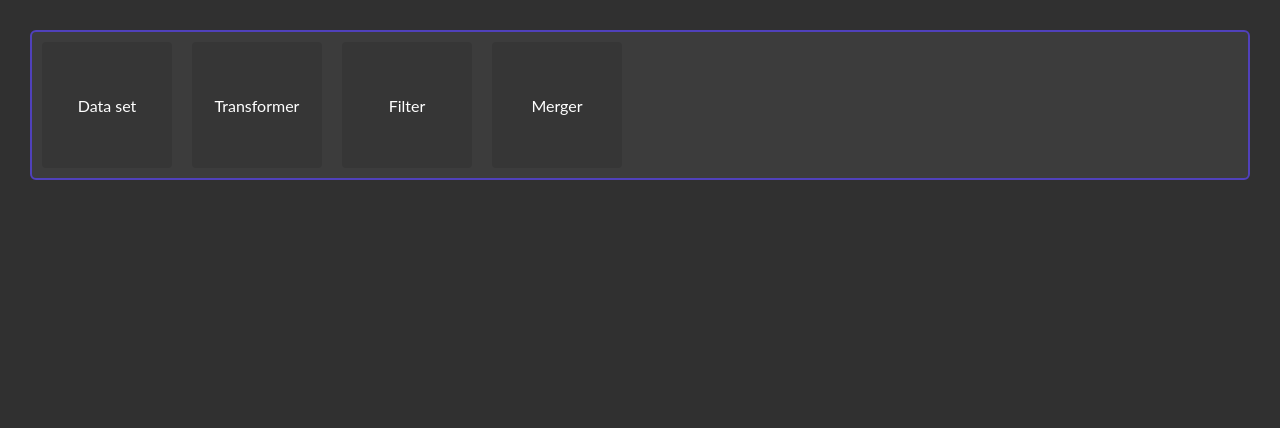
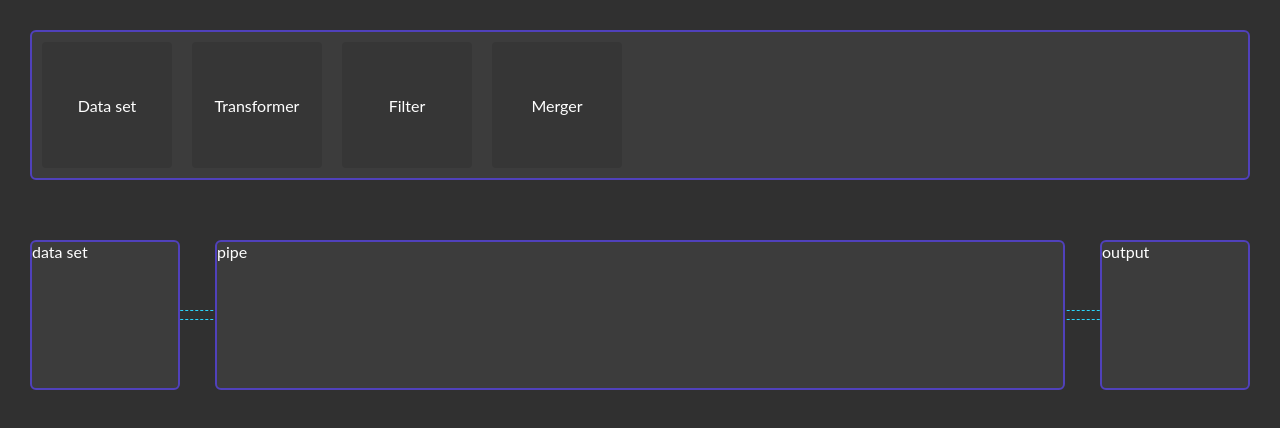
Before and after one commit to witcher-development/react-drag-drop, a React (Create React App) app: page / in a window 1280 px wide. Shown: the top 428 px of the page. Built offline with nearby package versions, Linux system fonts and the light colour scheme.

Commit message:
Pipe template

```diff
--- a/src/App.tsx
+++ b/src/App.tsx
@@ -4,6 +4,7 @@ import { useDrag } from 'react-dnd'
 import './App.scss';
 
 import { LibraryComponent } from './features/Library';
+import { PipeComponent } from './features/Pipe';
 
 function App() {
   const [{ opacity }, dragRef] = useDrag(
@@ -21,6 +22,7 @@ function App() {
       {/*<div ref={dragRef} style={{ opacity }}>*/}
       {/*</div>*/}
       <LibraryComponent />
+      <PipeComponent />
     </div>
   )
 }
--- a/src/components/Section/Section.tsx
+++ b/src/components/Section/Section.tsx
@@ -2,9 +2,13 @@ import React from 'react';
 
 import styles from './Section.module.scss';
 
-export const SectionComponent: React.FC = ({ children }) => {
+export interface SectionProps {
+	externalClass?: string
+}
+
+export const SectionComponent: React.FC<SectionProps> = ({ children, externalClass }) => {
 	return (
-		<div className={styles.section}>
+		<div className={`${styles.section} ${externalClass || ''}`}>
 			{ children }
 		</div>
 	)
--- a/src/features/Library/Library.tsx
+++ b/src/features/Library/Library.tsx
@@ -36,8 +36,8 @@ export const LibraryComponent = () => {
       <SectionComponent>
         <div className={styles.library}>
 
-          { items.map(({ title, description }) =>
-            <BoxComponent title={title} description={description} />
+          { items.map(({ title, description }, i) =>
+            <BoxComponent title={title} description={description} key={i} />
           )}
 
         </div>
--- /dev/null
+++ b/src/features/Pipe/Box/Box.tsx
@@ -0,0 +1,19 @@
+import React from 'react';
+
+import styles from './Box.module.scss'
+
+export interface BoxProps {
+	title: string
+	description: string
+}
+
+export const BoxComponent: React.FC<BoxProps> = ({ title, description }) => {
+	return (
+		<div className={styles.box}>
+			<div className={styles.box_inner}>
+				{ title }
+				<div className={styles.box__tip}>{ description }</div>
+			</div>
+		</div>
+	)
+}
--- /dev/null
+++ b/src/features/Pipe/Box/index.ts
@@ -0,0 +1 @@
+export * from './Box'
--- /dev/null
+++ b/src/features/Pipe/Pipe.module.scss
@@ -0,0 +1,34 @@
+@import '../../assets';
+
+.pipe {
+	height: 100%;
+	&_wrap {
+		height: 150px;
+
+		margin: 30px;
+		margin-top: 60px;
+
+		display: grid;
+		grid-template-columns: 150px auto 150px;
+		column-gap: 35px;
+
+		position: relative;
+	}
+
+	&__line {
+		position: absolute;
+		top: 50%;
+		left: 0;
+		transform: translateY(-50%);
+
+		width: 100%;
+		height: 10px;
+
+		border: 1px dashed $accent;
+	}
+
+	&__section {
+		position: relative;
+		z-index: 2;
+	}
+}
--- /dev/null
+++ b/src/features/Pipe/Pipe.tsx
@@ -0,0 +1,63 @@
+import React from 'react';
+import { useDrag } from 'react-dnd'
+
+import styles from './Pipe.module.scss'
+
+import { SectionComponent } from '../../components/Section';
+import { BoxComponent } from './Box';
+
+interface Item {
+	title: string
+	description: string
+}
+
+const items: Item[] = [
+	{
+		title: 'Data set',
+		description: 'Testing data set to test things out'
+	},
+	{
+		title: 'Transformer',
+		description: 'Allows you to rename and delete columns'
+	},
+	{
+		title: 'Filter',
+		description: 'Allows you to filter rows by value'
+	},
+	{
+		title: 'Merger',
+		description: 'Allows you to merge columns'
+	}
+]
+
+export const PipeComponent = () => {
+	return (
+		<div className={styles.pipe_wrap}>
+			<div className={styles.pipe__line} />
+
+			<SectionComponent externalClass={styles.pipe__section}>
+				<div className={styles.pipe}>
+
+					data set
+
+				</div>
+			</SectionComponent>
+
+			<SectionComponent externalClass={styles.pipe__section}>
+				<div className={styles.pipe}>
+
+					pipe
+
+				</div>
+			</SectionComponent>
+
+			<SectionComponent externalClass={styles.pipe__section}>
+				<div className={styles.pipe}>
+
+					output
+
+				</div>
+			</SectionComponent>
+		</div>
+	)
+}
--- /dev/null
+++ b/src/features/Pipe/index.ts
@@ -0,0 +1 @@
+export * from './Pipe'
```
Also changed, not shown: src/features/Pipe/Box/Box.module.scss (added, +21 -0 lines).
